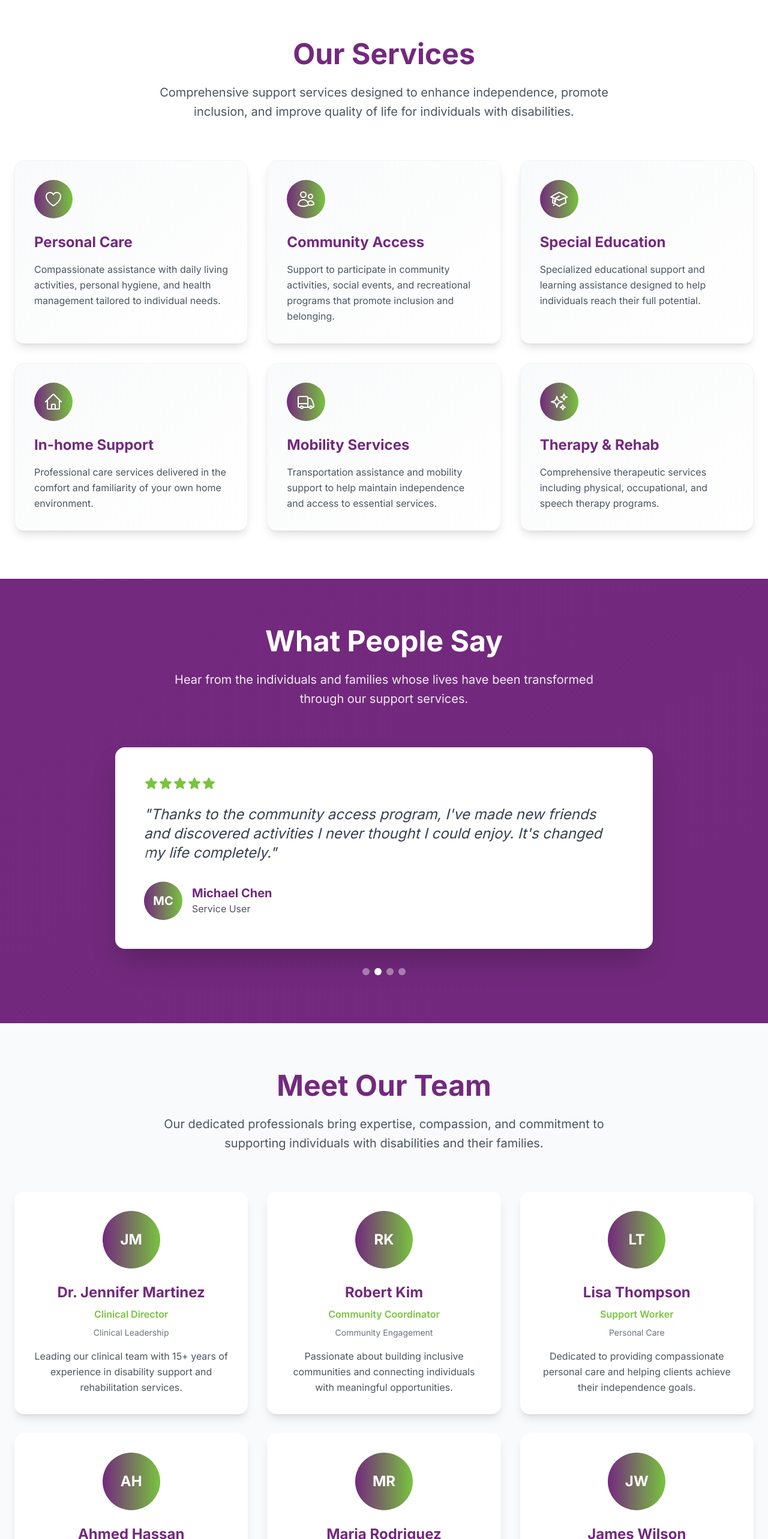
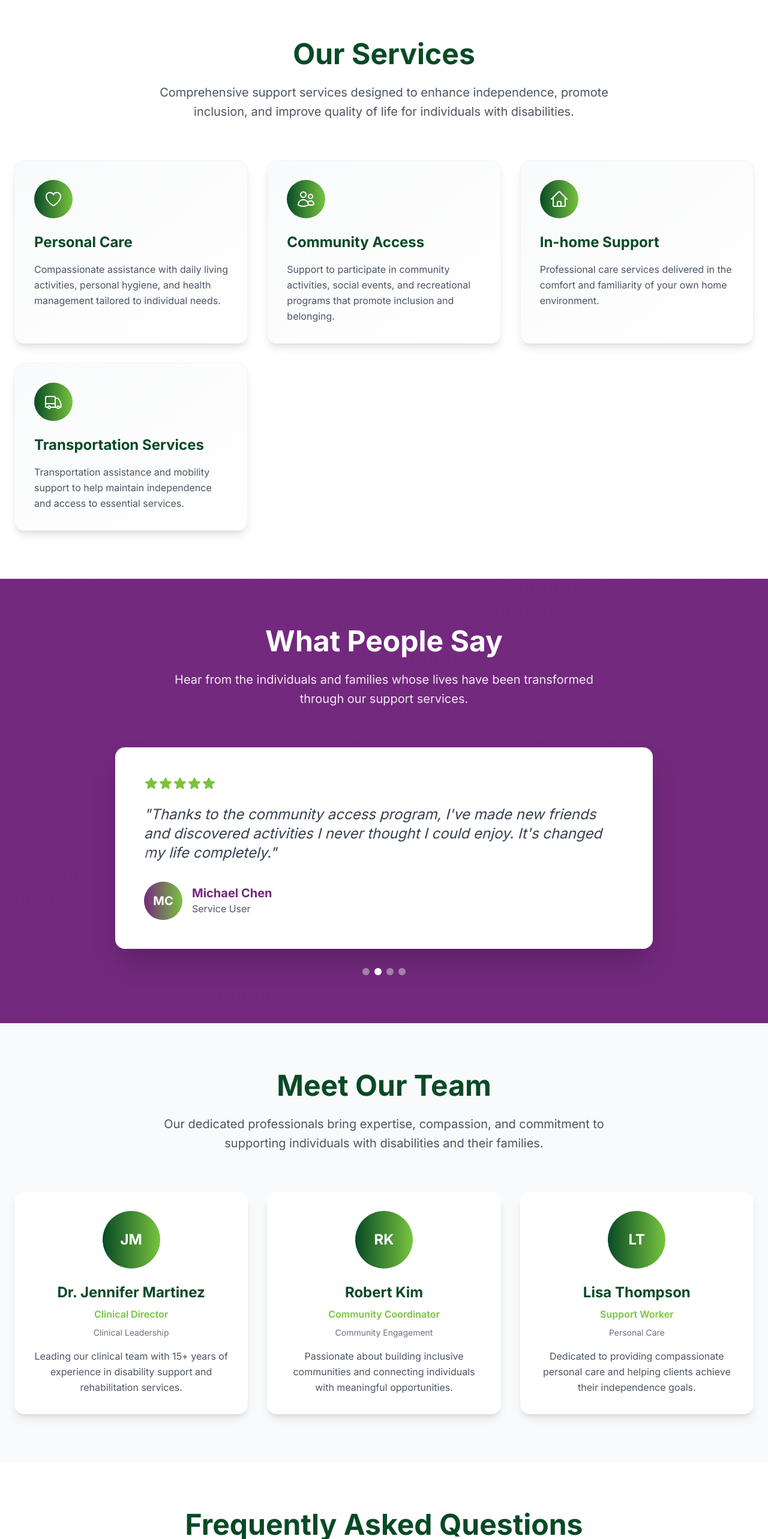
Before and after one commit to kartik-singhhh03/Sunrise-Healthcare, a React (Vite) app: page / in a window 1280 px wide. Shown: the part 1486-4052 px from the top of the page at 60% size. Built offline with nearby package versions, Linux system fonts and the light colour scheme.

Commit message:
updated services and team sec

```diff
--- a/src/components/FAQ.tsx
+++ b/src/components/FAQ.tsx
@@ -56,7 +56,7 @@ const FAQ = () => {
           transition={{ duration: 0.8 }}
           className="text-center mb-16"
         >
-          <h2 className="text-4xl md:text-5xl font-bold text-[#73297E] mb-6">
+          <h2 className="text-4xl md:text-5xl font-bold text-[#084A26] mb-6">
             Frequently Asked Questions
           </h2>
           <p className="text-xl text-gray-600 max-w-3xl mx-auto leading-relaxed">
@@ -75,17 +75,17 @@ const FAQ = () => {
             >
               <button
                 onClick={() => toggleFAQ(index)}
-                className="w-full bg-gray-50 hover:bg-gray-100 rounded-2xl p-6 text-left transition-all duration-200 focus:outline-none focus:ring-2 focus:ring-[#73297E]/20"
+                className="w-full bg-gray-50 hover:bg-gray-100 rounded-2xl p-6 text-left transition-all duration-200 focus:outline-none focus:ring-2 focus:ring-[#084A26]/20"
               >
                 <div className="flex items-center justify-between">
-                  <h3 className="text-lg md:text-xl font-semibold text-[#73297E] pr-4">
+                  <h3 className="text-lg md:text-xl font-semibold text-[#084A26] pr-4">
                     {faq.question}
                   </h3>
                   <motion.div
                     animate={{ rotate: openIndex === index ? 180 : 0 }}
                     transition={{ duration: 0.2 }}
                   >
-                    <ChevronDownIcon className="w-6 h-6 text-[#73297E] flex-shrink-0" />
+                    <ChevronDownIcon className="w-6 h-6 text-[#084A26] flex-shrink-0" />
                   </motion.div>
                 </div>
               </button>
--- a/src/components/Services.tsx
+++ b/src/components/Services.tsx
@@ -27,11 +27,7 @@ const Services = () => {
       title: 'Community Access',
       description: 'Support to participate in community activities, social events, and recreational programs that promote inclusion and belonging.'
     },
-    {
-      icon: AcademicCapIcon,
-      title: 'Special Education',
-      description: 'Specialized educational support and learning assistance designed to help individuals reach their full potential.'
-    },
+
     {
       icon: HomeIcon,
       title: 'In-home Support',
@@ -39,14 +35,10 @@ const Services = () => {
     },
     {
       icon: TruckIcon,
-      title: 'Mobility Services',
+      title: 'Transportation Services',
       description: 'Transportation assistance and mobility support to help maintain independence and access to essential services.'
     },
-    {
-      icon: SparklesIcon,
-      title: 'Therapy & Rehab',
-      description: 'Comprehensive therapeutic services including physical, occupational, and speech therapy programs.'
-    }
+
   ];
 
   return (
@@ -59,7 +51,7 @@ const Services = () => {
           transition={{ duration: 0.8 }}
           className="text-center mb-16"
         >
-          <h2 className="text-4xl md:text-5xl font-bold text-[#73297E] mb-6">
+          <h2 className="text-4xl md:text-5xl font-bold text-[#084A26] mb-6">
             Our Services
           </h2>
           <p className="text-xl text-gray-600 max-w-3xl mx-auto leading-relaxed">
@@ -78,10 +70,10 @@ const Services = () => {
               whileHover={{ y: -10, scale: 1.02 }}
               className="group bg-gradient-to-br from-gray-50 to-white rounded-2xl p-8 shadow-lg hover:shadow-2xl transition-all duration-300 border border-gray-100"
             >
-              <div className="w-16 h-16 bg-gradient-to-r from-[#73297E] to-[#78C43E] rounded-full flex items-center justify-center mb-6 group-hover:scale-110 transition-transform duration-300">
+              <div className="w-16 h-16 bg-gradient-to-r from-[#084A26] to-[#78C43E] rounded-full flex items-center justify-center mb-6 group-hover:scale-110 transition-transform duration-300">
                 <service.icon className="w-8 h-8 text-white" />
               </div>
-              <h3 className="text-2xl font-bold text-[#73297E] mb-4 group-hover:text-[#78C43E] transition-colors duration-300">
+              <h3 className="text-2xl font-bold text-[#084A26] mb-4 group-hover:text-[#78C43E] transition-colors duration-300">
                 {service.title}
               </h3>
               <p className="text-gray-600 leading-relaxed">{service.description}</p>
--- a/src/components/Team.tsx
+++ b/src/components/Team.tsx
@@ -29,28 +29,8 @@ const Team = () => {
       bio: 'Dedicated to providing compassionate personal care and helping clients achieve their independence goals.',
       avatar: 'LT',
       specialty: 'Personal Care'
-    },
-    {
-      name: 'Ahmed Hassan',
-      role: 'Therapy Specialist',
-      bio: 'Specialized in occupational therapy with a focus on adaptive technologies and mobility solutions.',
-      avatar: 'AH',
-      specialty: 'Occupational Therapy'
-    },
-    {
-      name: 'Maria Rodriguez',
-      role: 'Family Liaison',
-      bio: 'Supporting families through their journey and ensuring seamless communication between all stakeholders.',
-      avatar: 'MR',
-      specialty: 'Family Support'
-    },
-    {
-      name: 'James Wilson',
-      role: 'Program Manager',
-      bio: 'Overseeing service delivery and ensuring the highest quality of care across all our programs.',
-      avatar: 'JW',
-      specialty: 'Program Management'
     }
+
   ];
 
   return (
@@ -63,7 +43,7 @@ const Team = () => {
           transition={{ duration: 0.8 }}
           className="text-center mb-16"
         >
-          <h2 className="text-4xl md:text-5xl font-bold text-[#73297E] mb-6">
+          <h2 className="text-4xl md:text-5xl font-bold text-[#084A26] mb-6">
             Meet Our Team
           </h2>
           <p className="text-xl text-gray-600 max-w-3xl mx-auto leading-relaxed">
@@ -82,11 +62,11 @@ const Team = () => {
               whileHover={{ y: -10, scale: 1.02 }}
               className="bg-white rounded-2xl p-8 shadow-lg hover:shadow-2xl transition-all duration-300 text-center"
             >
-              <div className="w-24 h-24 bg-gradient-to-r from-[#73297E] to-[#78C43E] rounded-full flex items-center justify-center text-white font-bold text-2xl mx-auto mb-6">
+              <div className="w-24 h-24 bg-gradient-to-r from-[#084A26] to-[#78C43E] rounded-full flex items-center justify-center text-white font-bold text-2xl mx-auto mb-6">
                 {member.avatar}
               </div>
 
-              <h3 className="text-2xl font-bold text-[#73297E] mb-2">{member.name}</h3>
+              <h3 className="text-2xl font-bold text-[#084A26] mb-2">{member.name}</h3>
               <p className="text-[#78C43E] font-semibold mb-2">{member.role}</p>
               <p className="text-sm text-gray-500 mb-4">{member.specialty}</p>
               <p className="text-gray-600 leading-relaxed">{member.bio}</p>
```
